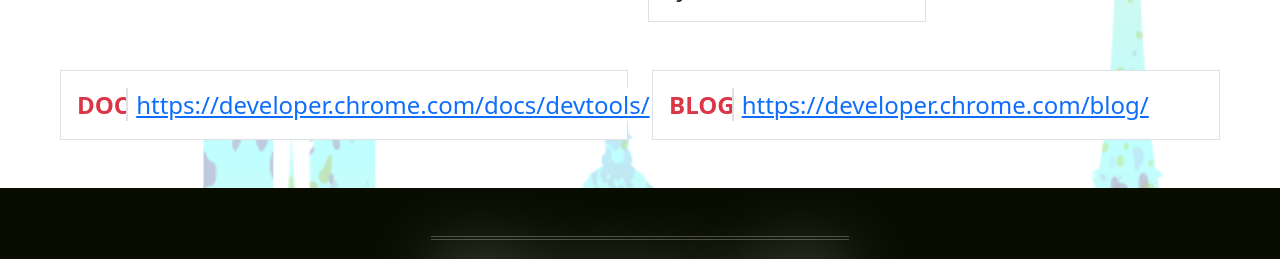
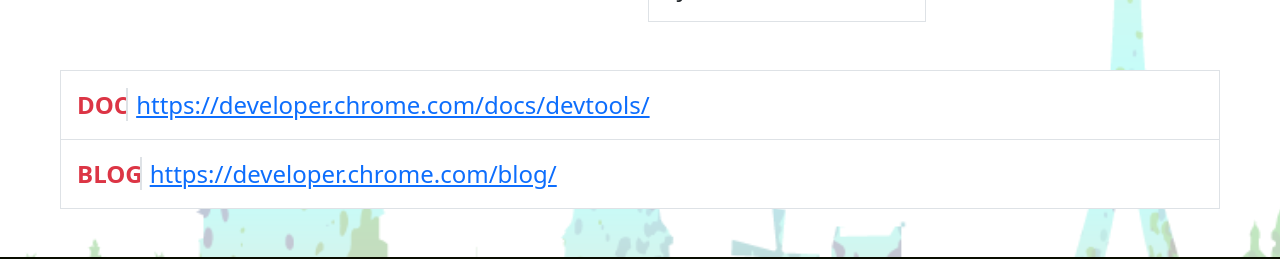
Before and after one commit to linsolas/demo-devoxxfr-2022, a React (Create React App) app: page /end in a window 1280 px wide. Shown: the part 274-533 px from the top of the page. Built offline with nearby package versions, Linux system fonts and the light colour scheme; grey boxes are pictures that could not be loaded.

Commit message:
doc: fix URL for image

```diff
--- a/src/common/Header.tsx
+++ b/src/common/Header.tsx
@@ -23,7 +23,7 @@
         </div>
       </div>
       <div className="text-white">
-        <img src="/logo.png" width={'200px'} className="me-3 bg-white" />
+        <img src={process.env.PUBLIC_URL + '/logo.png'} width={'200px'} className="me-3 bg-white" />
         <span><i className="bi-twitter"/> @romaintaz</span>
       </div>
     </div>
--- a/src/routes/End.tsx
+++ b/src/routes/End.tsx
@@ -29,8 +29,8 @@
       </div>
 
       <div className="row my-5">
-        <div className="col-6">
-          <div className="p-3 border bg-white" style={{fontSize: '1.5rem'}}>
+        <div className="col-12">
+          <div className="p-3 border border-bottom-0 bg-white" style={{fontSize: '1.5rem'}}>
             <span className="text-danger fw-bold">DOC</span>
             <a
               className="border-start border-2 ps-2 bg-white"
@@ -42,7 +42,7 @@
             </a>
           </div>
         </div>
-        <div className="col-6">
+        <div className="col-12">
           <div className="p-3 border bg-white" style={{fontSize: '1.5rem'}}>
             <span className="text-danger fw-bold">BLOG</span>
             <a
```
Also changed, not shown: 7 other files (tests, documents, lock files or other folders).
